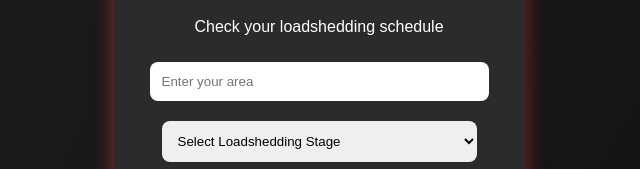
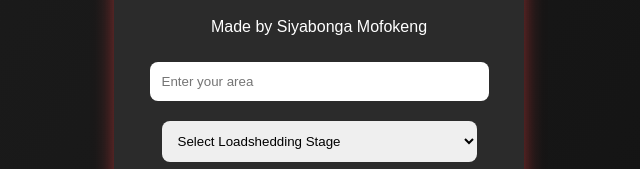
Before and after one commit to siyabongamofokeng63-droid/South-African-Loadshedding-Tracker-App, a plain HTML site: page index.html in a window 1280 px wide. Shown: the part 342-511 px from the top of the page, 321-961 px from the left. Drawn offline with Linux system fonts and the light colour scheme.

Commit message:
Update index.html

```diff
--- a/index.html
+++ b/index.html
@@ -9,7 +9,7 @@
  <!--All that is left is to add a API from eskomsepush , which needs a subscription-->
   <div class="container">
     <h1>South African Loadshedding Tracker</h1>
-    <p>Check your loadshedding schedule</p>
+    <p>Made by Siyabonga Mofokeng</p>
 
     <input type="text" id="area" placeholder="Enter your area">
 
@@ -30,4 +30,5 @@
 
 <script src="script.js"></script>
 </body>
+
 </html>
```
